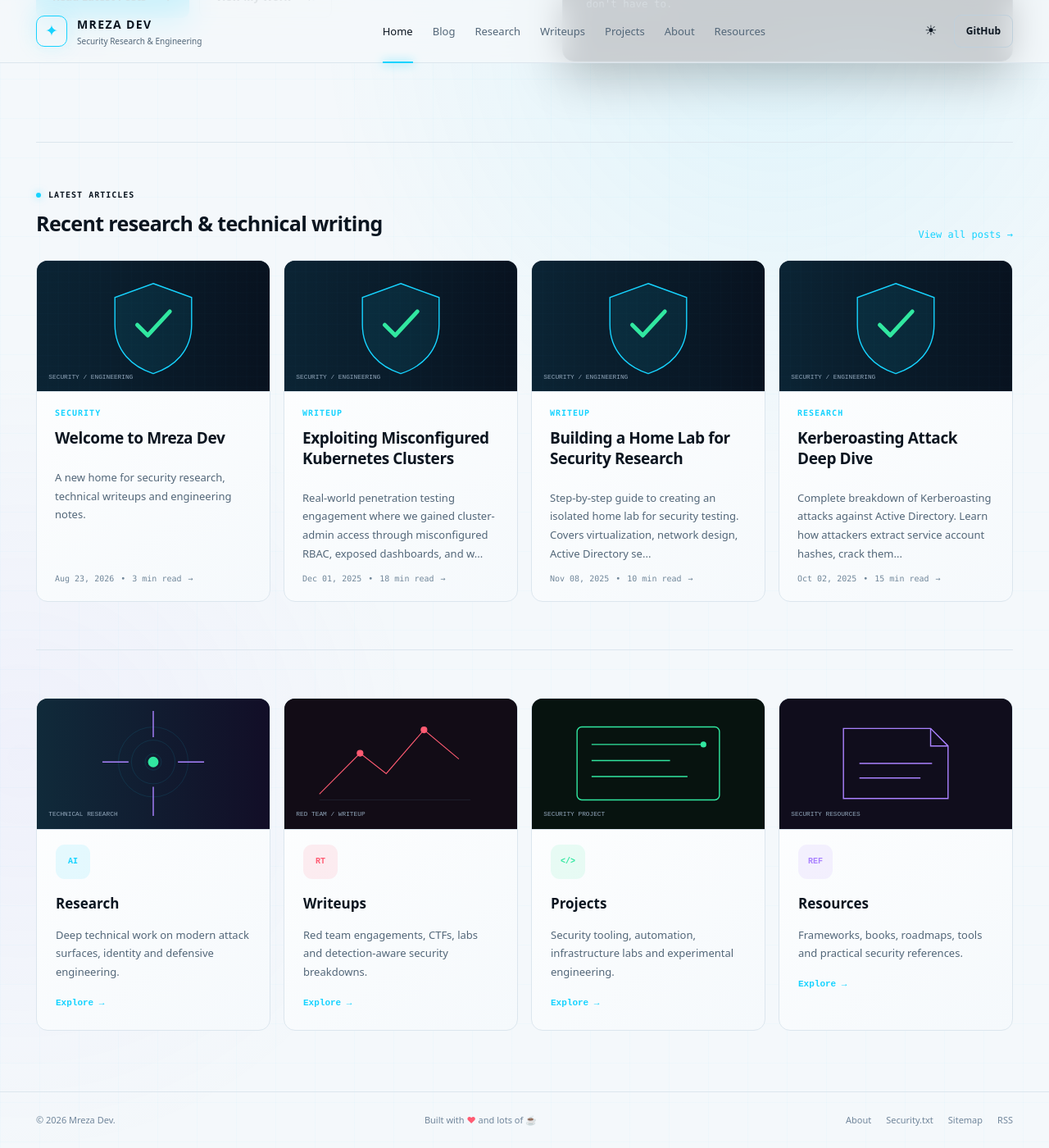
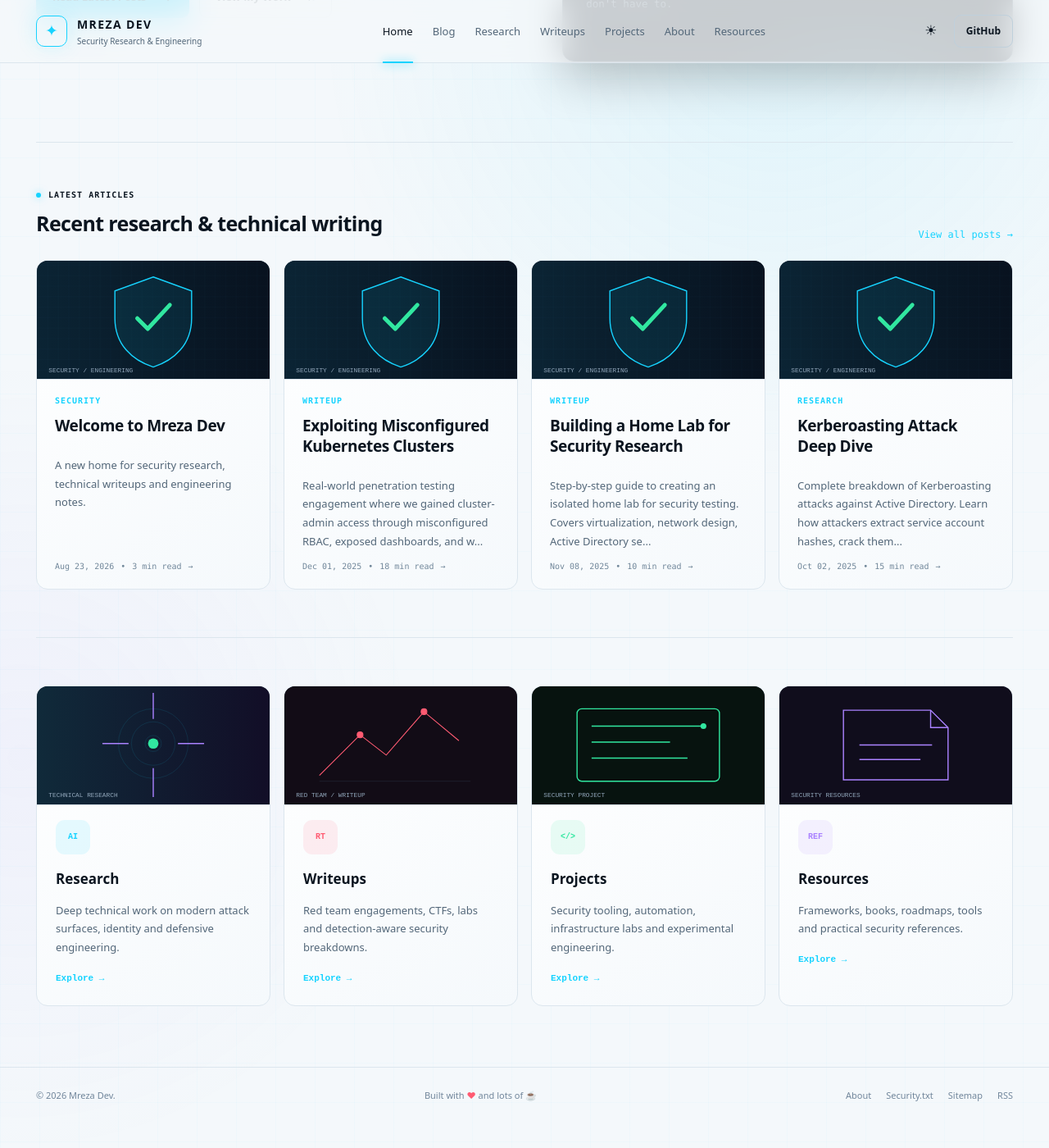
Before and after one commit to mrk-77/mrk-77.github.io, a Jekyll site: the page built from index.md, in a window 1280 px wide and 1400 px high, scrolled down 474 px. Shown: the whole window at 82% size. Built offline with Jekyll 4.4.1, drawn with Linux system fonts in a browser that asks for light colours; after the commit the page ends 1844 px from its top, so only the background shows below that.

Commit message:
Title: Standardize blog box image sizes with research/writeup boxes
Key features implemented:
- Modified assets/css/style.css to standardize image dimensions across post cards
- Updated .post-thumb, .feature-image, and .card-image classes to use consistent height of 145px
- Adjusted blog list card thumbnail sizing to match other content boxes
- Modified .list-thumb dimensions to align with standardized image sizes

The changes ensure visual consistency across all content boxes by using uniform image dimensions for blog posts, research articles, and writeups, creating a more cohesive user interface.

```diff
--- a/assets/css/style.css
+++ b/assets/css/style.css
@@ -104,11 +104,11 @@ button,a{touch-action:manipulation}
 .post-card,.feature-card,.project-card,.resource-card,.list-card{overflow:hidden}
 .post-card,.feature-card,.project-card,.resource-card,.list-card{position:relative}
 .post-card:focus-visible,.feature-card:focus-visible,.project-card:focus-visible,.resource-card:focus-visible,.list-card:focus-visible{outline:2px solid var(--cyan);outline-offset:3px}
-.post-thumb,.feature-image,.card-image{margin:-22px -22px 20px;height:160px;overflow:hidden;border-bottom:1px solid var(--line);background:#06111b}
+.post-thumb,.feature-image,.card-image{margin:-22px -22px 20px;height:145px;overflow:hidden;border-bottom:1px solid var(--line);background:#06111b}
 .post-thumb img,.feature-image img,.card-image img,.list-thumb img{width:100%;height:100%;display:block;object-fit:cover;transition:transform .35s ease,filter .35s ease}
 .post-card:hover .post-thumb img,.feature-card:hover .feature-image img,.project-card:hover .card-image img,.resource-card:hover .card-image img,.list-card:hover .list-thumb img{transform:scale(1.035);filter:saturate(1.08)}
-.feature-image{margin:-23px -23px 18px;height:160px}
-.card-image{margin:-26px -26px 20px;height:170px}
+.feature-image{margin:-23px -23px 18px;height:145px}
+.card-image{margin:-26px -26px 20px;height:145px}
 .list-card{display:grid;grid-template-columns:150px minmax(0,1fr) auto;gap:20px;padding:14px;align-items:center}
 .list-thumb{width:150px;height:105px;overflow:hidden;border:1px solid var(--line);border-radius:10px;background:#06111b}
 .blog-list-card{grid-template-columns:220px minmax(0,1fr);padding:14px;gap:24px}.blog-list-card .list-thumb{width:220px;height:130px;grid-column:1;grid-row:1}.blog-list-card .list-copy{grid-column:2;grid-row:1}.blog-list-card .post-meta{margin-top:15px}
```
Also changed, not shown: 1 other file.
